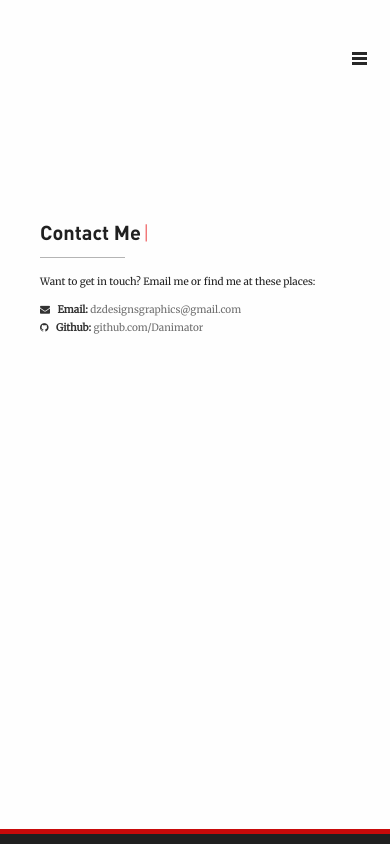
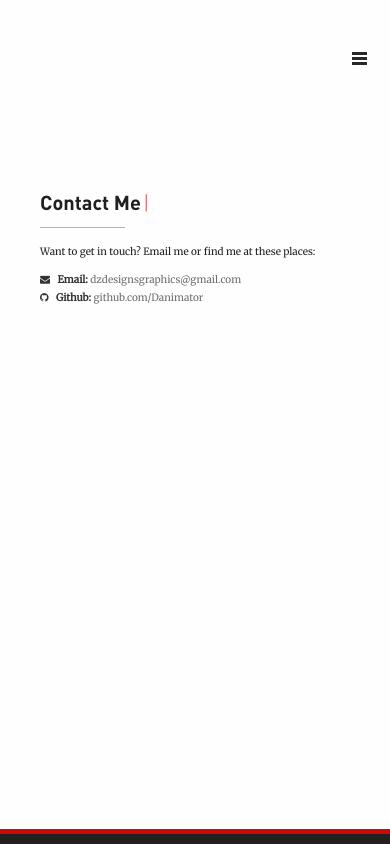
Before and after one commit to Danimator/Danimator.github.io, a plain HTML site: page contact.html in a window 390 px wide. Shown: the top 844 px of the page. Drawn offline with Linux system fonts and the light colour scheme.

Commit message:
Small fix

```diff
--- a/style/style.css
+++ b/style/style.css
@@ -598,10 +598,6 @@ p.link:hover{
 		margin-top: -144px;
 		font-size: 10px;
 	}
-	#contact{
-		border: none;
-		background-color: rgb(254,254,254);
-	}
 	.info_head{
 		width: 100%;
 		padding: 0px;
@@ -700,9 +696,9 @@ p.link:hover{
 	}
 
 	#contact{
-		transform: translateY(180px);
-		-webkit-transform: translateY(180px);
-		-moz-transform: translateY(180px);
+		transform: translateY(150px);
+		-webkit-transform: translateY(150px);
+		-moz-transform: translateY(150px);
 	}
 
 	#titleMenu{
```
